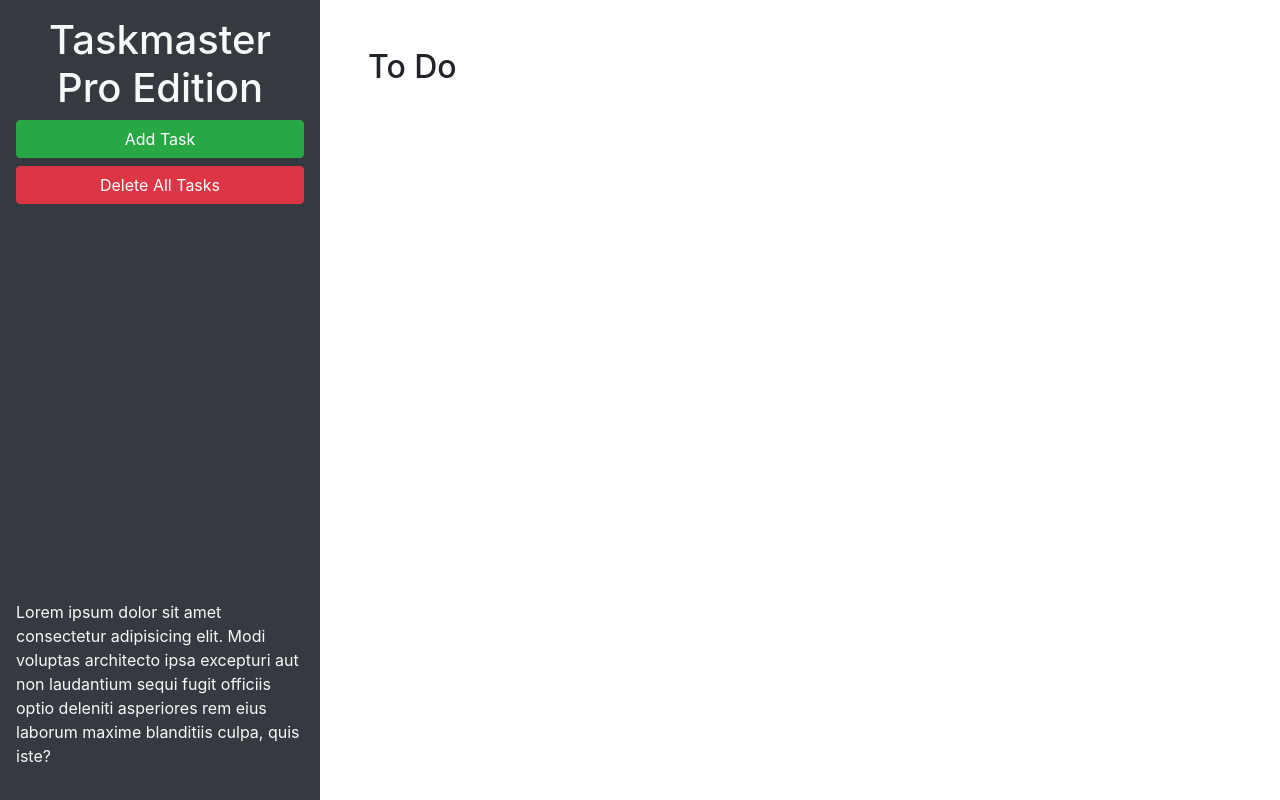
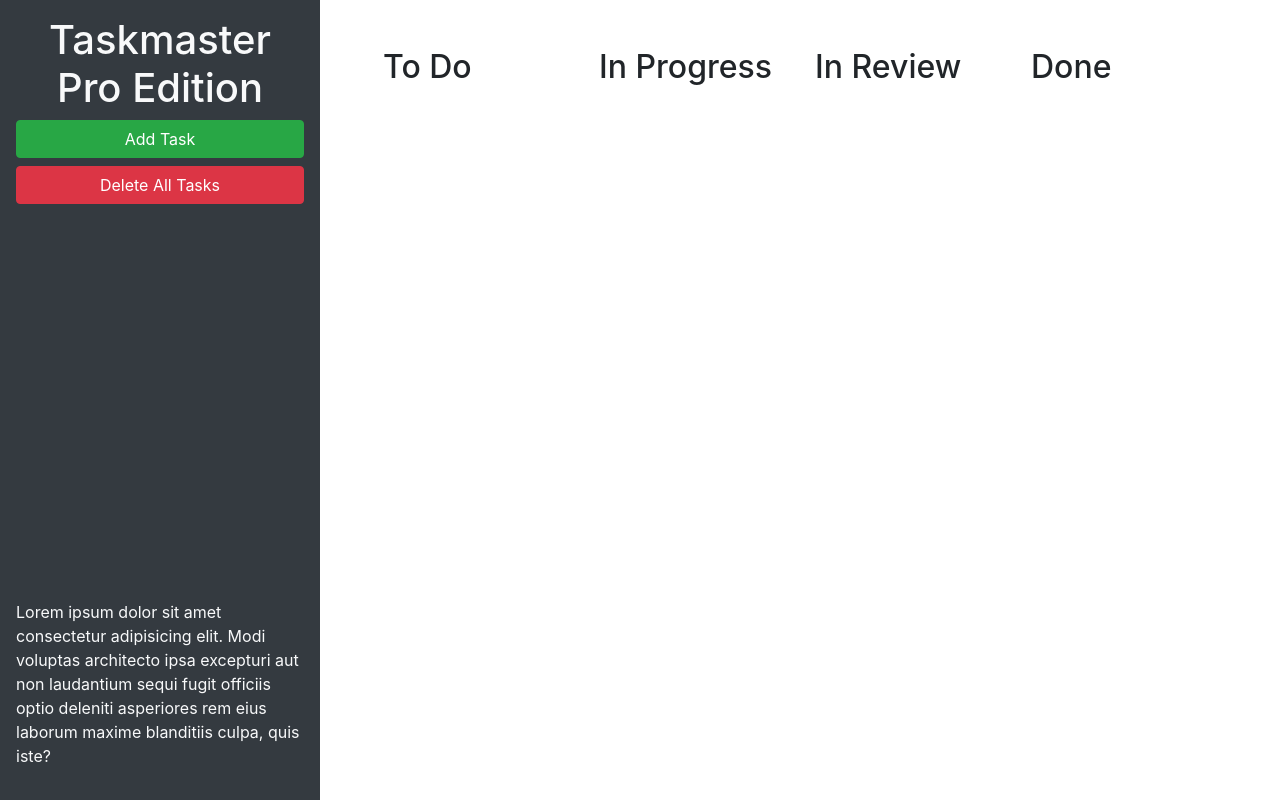
Before and after one commit to elbandingo/TaskMaster, a plain HTML site: page index.html in a window 1280 px wide. Drawn offline with nearby package versions, Linux system fonts and the light colour scheme.

Commit message:
added bootstrap grid

```diff
--- a/index.html
+++ b/index.html
@@ -24,10 +24,31 @@
       </p>
     </header>
     <main class="col-12 col-lg-9">
-      <div class="m-5">
-        <h2>To Do</h2>
-        <ul id="list-toDo" class="list-group"> </ul>
-      </div>
+      <!--to-do start-->
+      <div class="m-5 row justify-content-around">
+        <div class="col">
+          <h2>To Do</h2>
+          <ul id="list-toDo" class="list-group"> </ul>
+        </div>
+        <!--to-do end-->
+        <!--in progress start-->
+        <div class="col">
+          <h2>In Progress</h2>
+          <ul id="list-toDo" class="list-group"></ul>
+        </div>
+        <!--In Progress end-->
+        <!--In Review Start-->
+        <div class="col">
+          <h2>In Review</h2>
+          <ul id="list-inReview" class="list-group"></ul>
+        </div>
+        <!--In Review End-->
+        <!--done start-->
+        <div class="col">
+          <h2>Done</h2>
+          <ul id="list-done" class="list-group"></ul>
+        </div>
+        <!--done end-->
     </main>
   </div>
 
```
